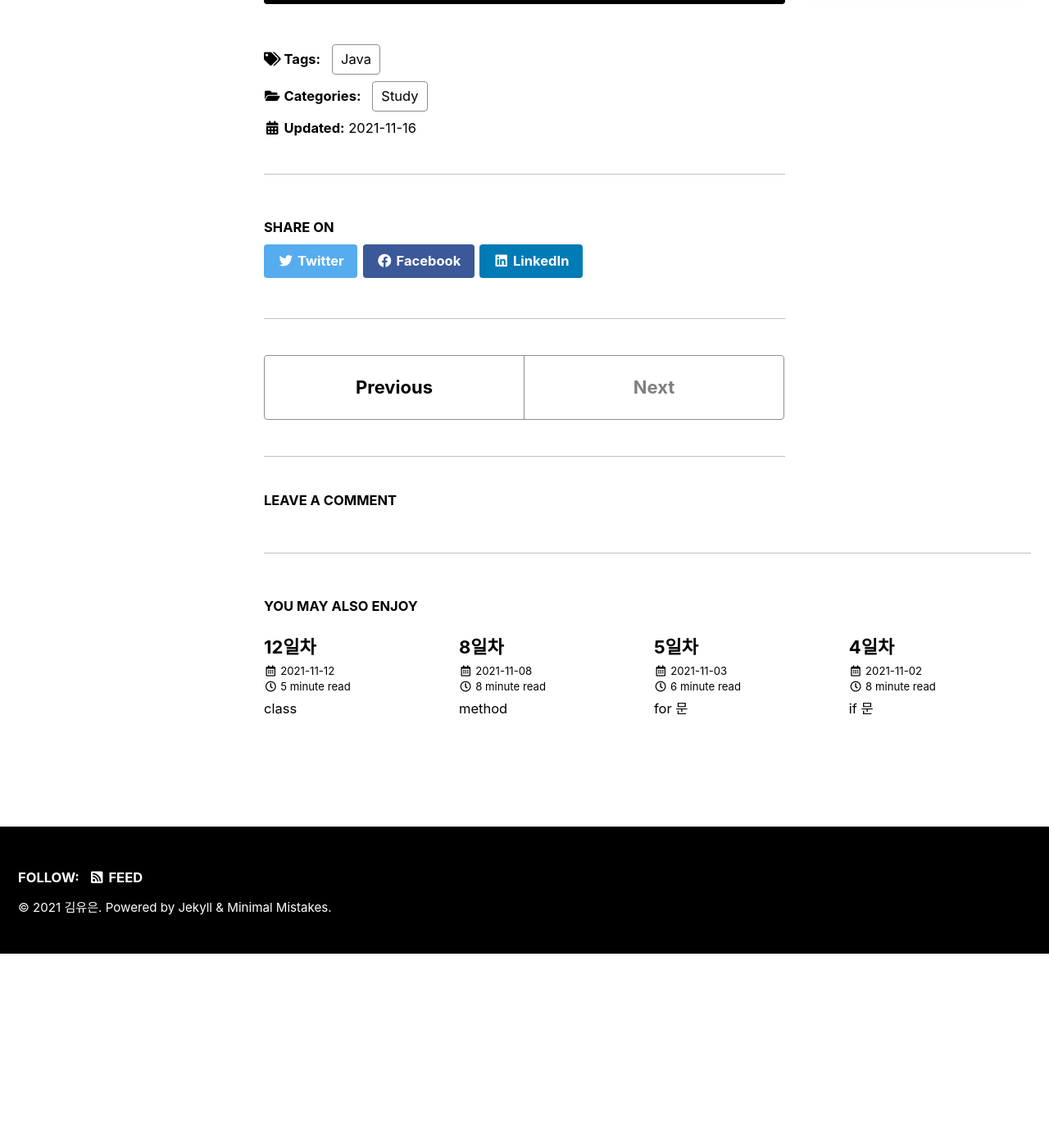
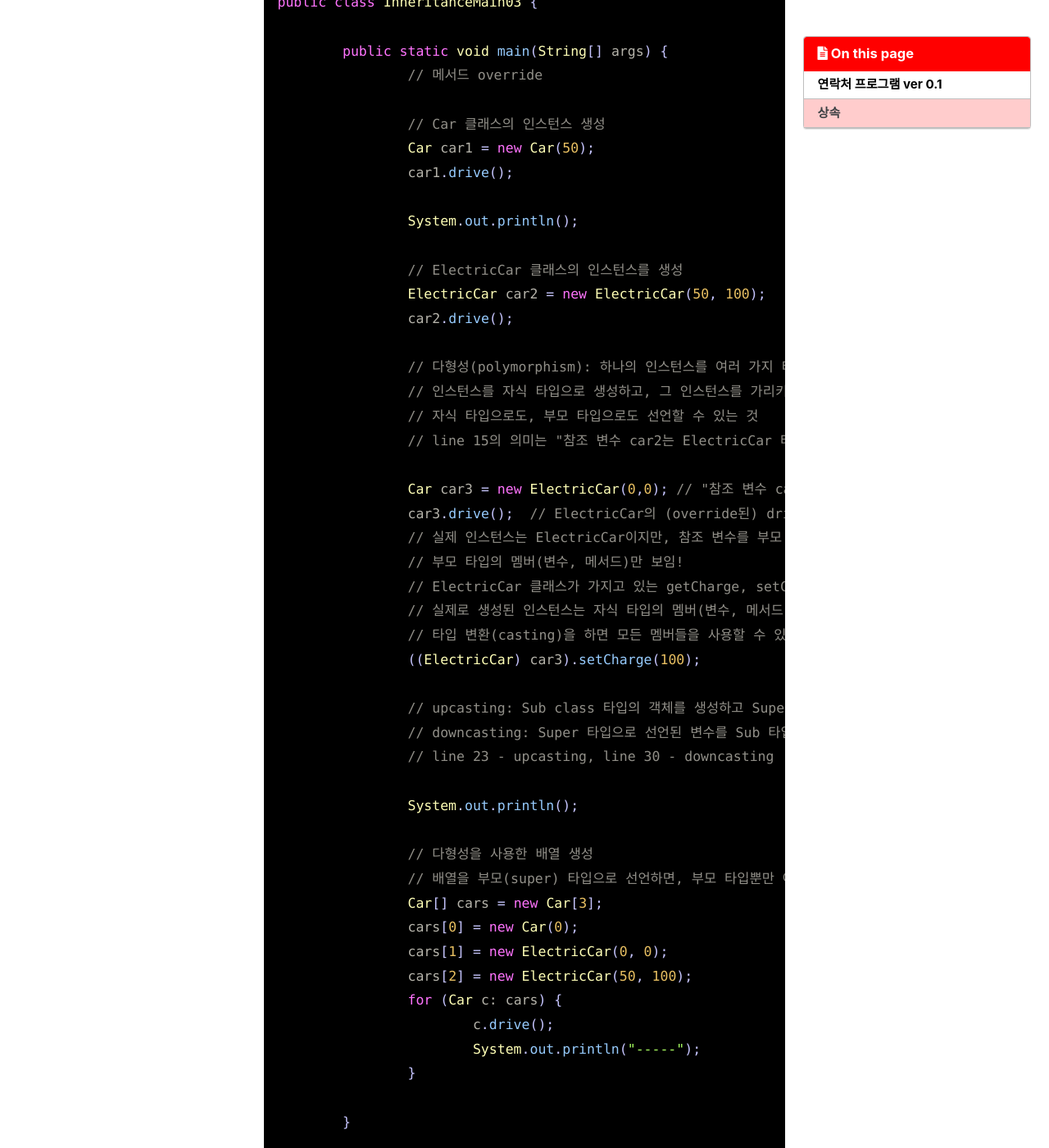
Before and after one commit to YUEUN328/YUEUN328.github.io, a Jekyll site: the page built from _posts/2021-11-16-fourteen.md, in a window 1280 px wide and 1400 px high, scrolled down 11847 px. Shown: the whole window at 82% size. Built offline with Jekyll 4.4.1, drawn with Linux system fonts in a browser that asks for light colours; cached includes are drawn as plain includes; comment, search, counter and statistics services are not loaded; before the commit the page ends 13010 px from its top, so only the background shows below that; some of the changed text lies outside the part shown.

Commit message:
Update 2021-11-16-fourteen.md

````diff
--- a/_posts/2021-11-16-fourteen.md
+++ b/_posts/2021-11-16-fourteen.md
@@ -376,6 +384,14 @@ public class ElectricCar extends Car {
 		System.out.println("배터리 충전량=" + charge);
 	}
 
+	public int getCharge() {
+		return charge;
+	}
+
+	public void setCharge(int charge) {
+		this.charge = charge;
+	}
+
 }
 ```
 
@@ -393,9 +409,42 @@ public class InheritanceMain03 {
 		Car car1 = new Car(50);
 		car1.drive();
 
+		System.out.println();
+
 		// ElectricCar 클래스의 인스턴스를 생성
 		ElectricCar car2 = new ElectricCar(50, 100);
 		car2.drive();
+
+		// 다형성(polymorphism): 하나의 인스턴스를 여러 가지 타입으로 부를 수 있는 것
+		// 인스턴스를 자식 타입으로 생성하고, 그 인스턴스를 가리키는 참조 변수를
+		// 자식 타입으로도, 부모 타입으로도 선언할 수 있는 것
+		// line 15의 의미는 "참조 변수 car2는 ElectricCar 타입이다."
+
+		Car car3 = new ElectricCar(0,0); // "참조 변수 car3는 (실체는 ElectricCar이지만) Car 타입이다."라는 의미
+		car3.drive();  // ElectricCar의 (override된) drive 메서드가 실행됨
+		// 실제 인스턴스는 ElectricCar이지만, 참조 변수를 부모 타입인 Car라고 선언했기 때문에,
+		// 부모 타입의 멤버(변수, 메서드)만 보임!
+		// ElectricCar 클래스가 가지고 있는 getCharge, setCharge 메서드가 보이지 않음
+		// 실제로 생성된 인스턴스는 자식 타입의 멤버(변수, 메서드)를 가지고 있기 때문에,
+		// 타입 변환(casting)을 하면 모든 멤버들을 사용할 수 있음
+		((ElectricCar) car3).setCharge(100);
+
+		// upcasting: Sub class 타입의 객체를 생성하고 Super class 타입의 변수에 저장하는 것
+		// downcasting: Super 타입으로 선언된 변수를 Sub 타입으로 "명시적"으로 타입 변환하는 것
+		// line 23 - upcasting, line 30 - downcasting
+
+		System.out.println();
+
+		// 다형성을 사용한 배열 생성
+		// 배열을 부모(super) 타입으로 선언하면, 부모 타입뿐만 아니라 자식(sub) 타입의 객체도 저장할 수 있음
+		Car[] cars = new Car[3];
+		cars[0] = new Car(0);
+		cars[1] = new ElectricCar(0, 0);
+		cars[2] = new ElectricCar(50, 100);
+		for (Car c: cars) {
+			c.drive();
+			System.out.println("-----");
+		}
 
 	}
 
````
Also changed, not shown: other parts of _posts/2021-11-16-fourteen.md (+8 -0 lines).
